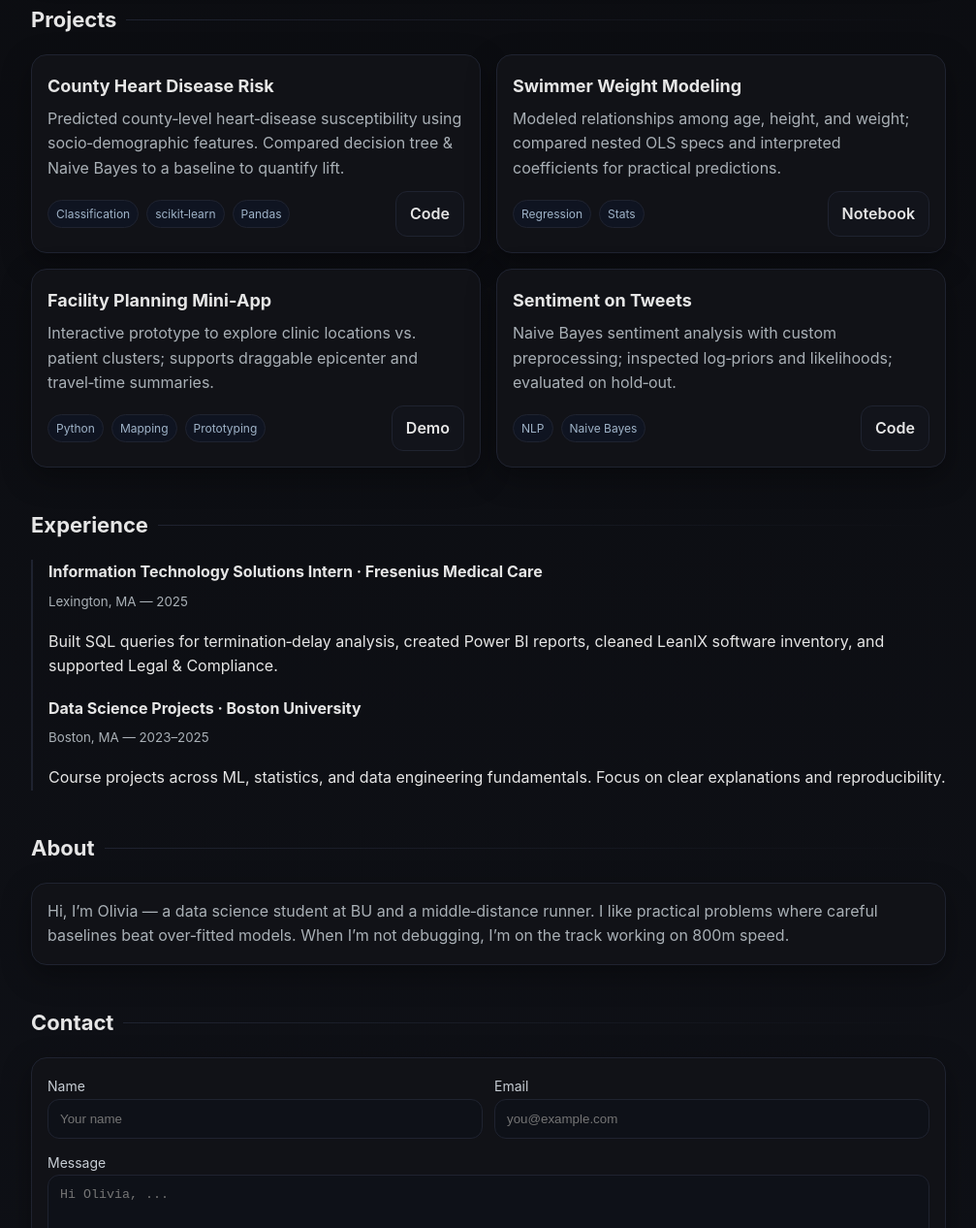
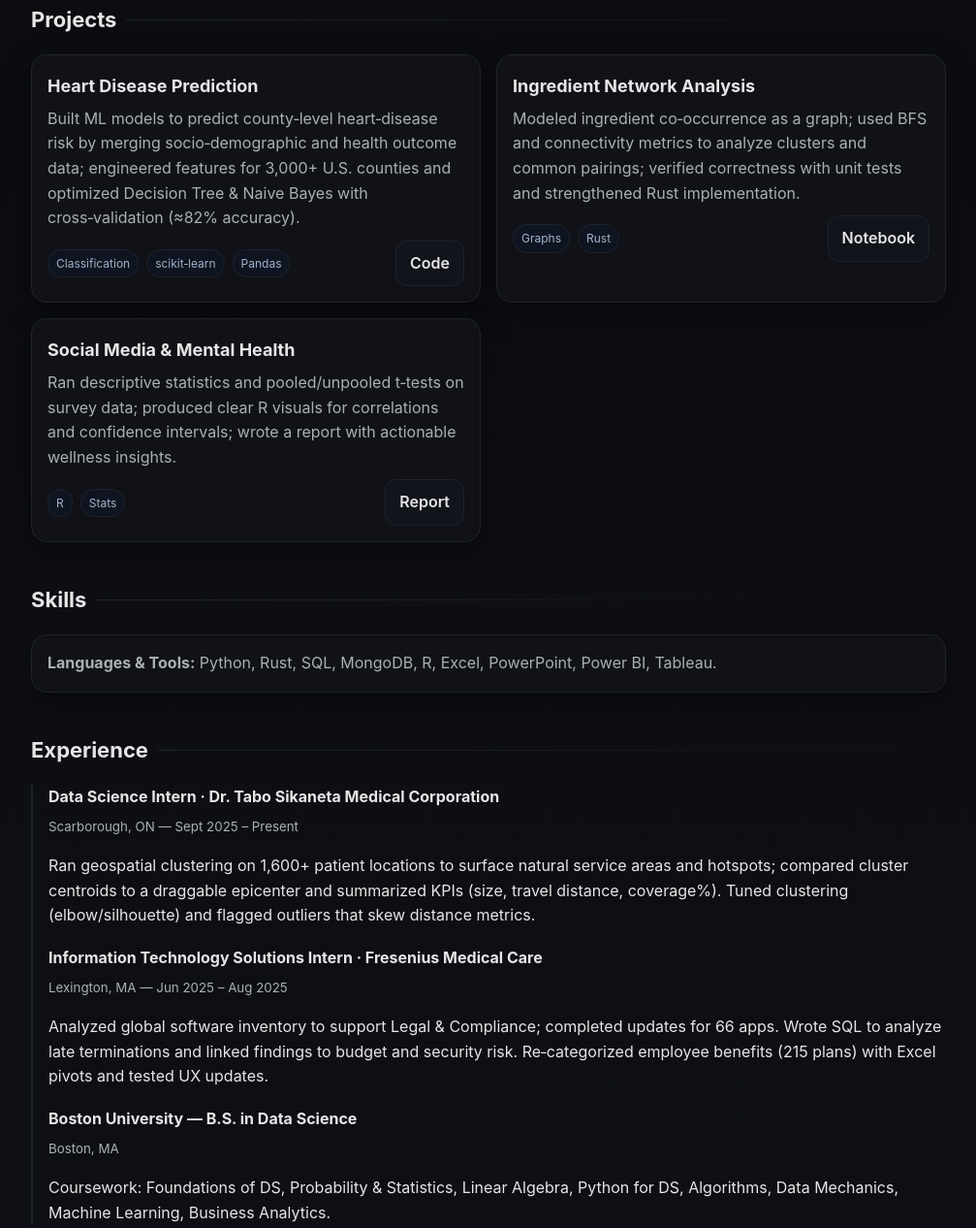
Before and after one commit to olibdd/olibdd.github.io, a plain HTML site: page index.html in a window 1280 px wide. Shown: the part 446-1712 px from the top of the page at 97% size, without its empty margins (136-1143 px from the left). Drawn offline with Linux system fonts and the light colour scheme.

Commit message:
Update index.html

```diff
--- a/index.html
+++ b/index.html
@@ -91,15 +91,16 @@
       <p>I'm a data science student focused on practical analytics and model‑driven insights across health tech and sports. I like clean code, strong baselines, and simple visuals that tell the story.</p>
       <div class="badges">
         <span class="chip">Python · NumPy · scikit‑learn</span>
-        <span class="chip">SQL · Power BI</span>
-        <span class="chip">Visualization</span>
-        <span class="chip">ML Ops basics</span>
+        <span class="chip">Rust</span>
+        <span class="chip">SQL · MongoDB</span>
+        <span class="chip">R</span>
+        <span class="chip">Power BI · Tableau</span>
       </div>
       <div class="cta">
         <a class="btn primary" href="#projects">See projects</a>
         <a class="btn" href="resume.pdf" target="_blank" rel="noopener">Download résumé</a>
-        <a class="btn" href="https://www.linkedin.com/" target="_blank" rel="noopener">LinkedIn</a>
-        <a class="btn" href="mailto:olivia@example.com">Email</a>
+        <a class="btn" href="https://www.linkedin.com/in/olivia-b-dodds/" target="_blank" rel="noopener">LinkedIn</a>
+        <a class="btn" href="mailto:olibd@bu.edu">Email</a>
       </div>
     </section>
 
@@ -107,8 +108,8 @@
       <div class="section-title"><h2>Projects</h2><div class="rule"></div></div>
       <div class="grid">
         <article class="card" aria-labelledby="p1">
-          <h3 id="p1">County Heart Disease Risk</h3>
-          <p>Predicted county‑level heart‑disease susceptibility using socio‑demographic features. Compared decision tree & Naive Bayes to a baseline to quantify lift.</p>
+          <h3 id="p1">Heart Disease Prediction</h3>
+          <p>Built ML models to predict county‑level heart‑disease risk by merging socio‑demographic and health outcome data; engineered features for 3,000+ U.S. counties and optimized Decision Tree & Naive Bayes with cross‑validation (≈82% accuracy).</p>
           <div class="meta">
             <div class="tags">
               <span class="tag">Classification</span><span class="tag">scikit‑learn</span><span class="tag">Pandas</span>
@@ -117,35 +118,32 @@
           </div>
         </article>
         <article class="card" aria-labelledby="p2">
-          <h3 id="p2">Swimmer Weight Modeling</h3>
-          <p>Modeled relationships among age, height, and weight; compared nested OLS specs and interpreted coefficients for practical predictions.</p>
+          <h3 id="p2">Ingredient Network Analysis</h3>
+          <p>Modeled ingredient co‑occurrence as a graph; used BFS and connectivity metrics to analyze clusters and common pairings; verified correctness with unit tests and strengthened Rust implementation.</p>
           <div class="meta">
             <div class="tags">
-              <span class="tag">Regression</span><span class="tag">Stats</span>
+              <span class="tag">Graphs</span><span class="tag">Rust</span>
             </div>
             <a class="btn" href="#">Notebook</a>
           </div>
         </article>
         <article class="card" aria-labelledby="p3">
-          <h3 id="p3">Facility Planning Mini‑App</h3>
-          <p>Interactive prototype to explore clinic locations vs. patient clusters; supports draggable epicenter and travel‑time summaries.</p>
+          <h3 id="p3">Social Media & Mental Health</h3>
+          <p>Ran descriptive statistics and pooled/unpooled t‑tests on survey data; produced clear R visuals for correlations and confidence intervals; wrote a report with actionable wellness insights.</p>
           <div class="meta">
             <div class="tags">
-              <span class="tag">Python</span><span class="tag">Mapping</span><span class="tag">Prototyping</span>
+              <span class="tag">R</span><span class="tag">Stats</span>
             </div>
-            <a class="btn" href="#">Demo</a>
+            <a class="btn" href="#">Report</a>
           </div>
         </article>
-        <article class="card" aria-labelledby="p4">
-          <h3 id="p4">Sentiment on Tweets</h3>
-          <p>Naive Bayes sentiment analysis with custom preprocessing; inspected log‑priors and likelihoods; evaluated on hold‑out.</p>
-          <div class="meta">
-            <div class="tags">
-              <span class="tag">NLP</span><span class="tag">Naive Bayes</span>
-            </div>
-            <a class="btn" href="#">Code</a>
-          </div>
-        </article>
+      </div>
+    </section>
+
+    <section id="skills">
+      <div class="section-title"><h2>Skills</h2><div class="rule"></div></div>
+      <div class="card">
+        <p><strong>Languages & Tools:</strong> Python, Rust, SQL, MongoDB, R, Excel, PowerPoint, Power BI, Tableau.</p>
       </div>
     </section>
 
@@ -153,22 +151,30 @@
       <div class="section-title"><h2>Experience</h2><div class="rule"></div></div>
       <div class="timeline">
         <div class="tl">
-          <h4>Information Technology Solutions Intern · Fresenius Medical Care</h4>
-          <small>Lexington, MA — 2025</small>
-          <p>Built SQL queries for termination‑delay analysis, created Power BI reports, cleaned LeanIX software inventory, and supported Legal & Compliance.</p>
+          <h4>Data Science Intern · Dr. Tabo Sikaneta Medical Corporation</h4>
+          <small>Scarborough, ON — Sept 2025 – Present</small>
+          <p>Ran geospatial clustering on 1,600+ patient locations to surface natural service areas and hotspots; compared cluster centroids to a draggable epicenter and summarized KPIs (size, travel distance, coverage%). Tuned clustering (elbow/silhouette) and flagged outliers that skew distance metrics.</p>
         </div>
         <div class="tl">
-          <h4>Data Science Projects · Boston University</h4>
-          <small>Boston, MA — 2023–2025</small>
-          <p>Course projects across ML, statistics, and data engineering fundamentals. Focus on clear explanations and reproducibility.</p>
+          <h4>Information Technology Solutions Intern · Fresenius Medical Care</h4>
+          <small>Lexington, MA — Jun 2025 – Aug 2025</small>
+          <p>Analyzed global software inventory to support Legal & Compliance; completed updates for 66 apps. Wrote SQL to analyze late terminations and linked findings to budget and security risk. Re‑categorized employee benefits (215 plans) with Excel pivots and tested UX updates.</p>
+        </div>
+        <div class="tl">
+          <h4>Boston University — B.S. in Data Science</h4>
+          <small>Boston, MA</small>
+          <p>Coursework: Foundations of DS, Probability & Statistics, Linear Algebra, Python for DS, Algorithms, Data Mechanics, Machine Learning, Business Analytics.</p>
         </div>
       </div>
     </section>
 
     <section id="about">
       <div class="section-title"><h2>About</h2><div class="rule"></div></div>
-      <div class="card">
-        <p>Hi, I’m Olivia — a data science student at BU and a middle‑distance runner. I like practical problems where careful baselines beat over‑fitted models. When I’m not debugging, I’m on the track working on 800m speed.</p>
+      <div class="card" style="display:grid;grid-template-columns:100px 1fr;gap:16px;align-items:center">
+        <img src="headshot.jpg" alt="Olivia Dodds" style="width:100px;height:100px;border-radius:12px;object-fit:cover;border:1px solid var(--border)"/>
+        <div>
+          <p>Hi! I’m Olivia — a middle‑distance runner and data science student who’s happiest splitting time between the track and a good dataset. I love reading and movies (Fleabag is my all‑time favorite), I’m Boston‑obsessed, and I’m always looking to learn something new. I’m a school record holder on the track, and I’ll be pursuing an MSBA at BU’s Questrom School of Business in Fall 2026.</p>
+        </div>
       </div>
     </section>
 
@@ -192,7 +198,7 @@
           </div>
           <div class="cta" style="margin-top:12px">
             <button class="btn primary" type="submit">Send</button>
-            <a class="btn" href="mailto:olivia@example.com">Or email me directly</a>
+            <a class="btn" href="mailto:olibd@bu.edu">Or email me directly</a>
           </div>
         </form>
       </div>
```
